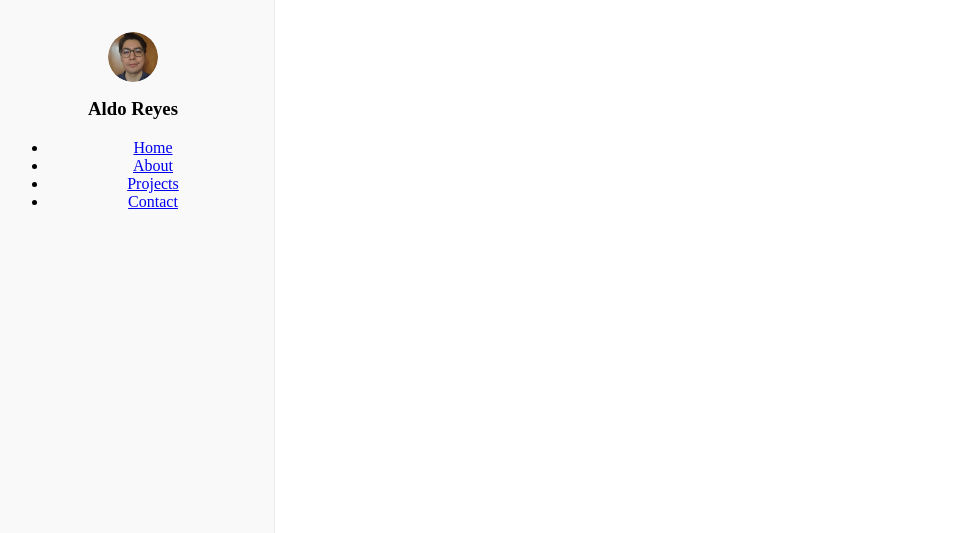
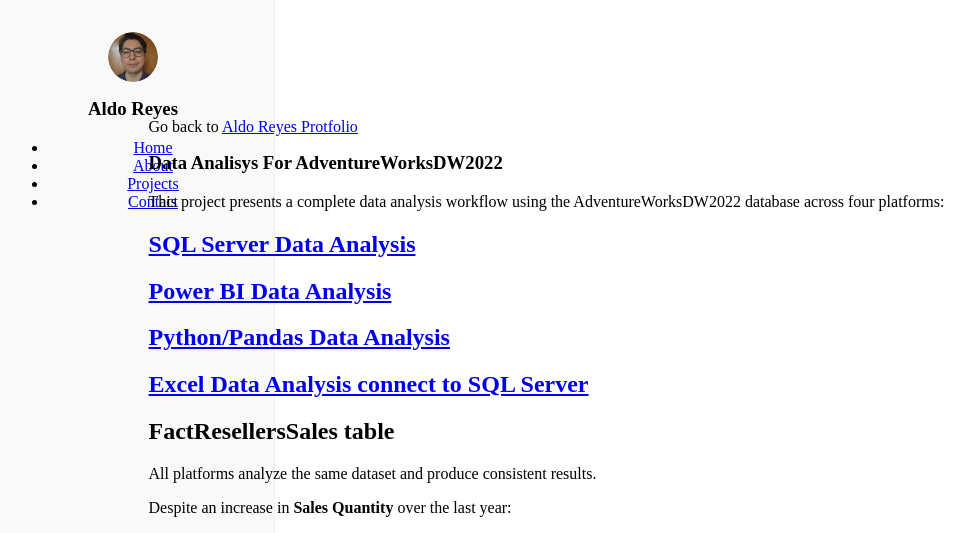
Before and after one commit to AldoReyes84/Data-Analisys_For-AdventureWorksDW2022_SQL_PowerBI_Python_Excel, a Jekyll site: the page built from README.md, in a window 1280 px wide. Shown: the top 533 px of the page, without its empty margins (8-979 px from the left). Built offline with Jekyll 4.4.1, drawn with Linux system fonts in a browser that asks for light colours; our own code applies the rules of GitHub Pages for plain Markdown files; grey boxes are pictures that could not be loaded.

Commit message:
Update default.html

```diff
--- a/_layouts/default.html
+++ b/_layouts/default.html
@@ -9,7 +9,7 @@
   </head>
   <body>
    <section>
-    <div>
+
      <div class="main-layout">
       <aside class="sidebar">
       {% if site.logo %}
@@ -26,7 +26,7 @@
       </aside>
     </div>
 
-        <div>
+        <div class="content">
     <aside>
     <main class="main-content">
       {{ content }}
```
